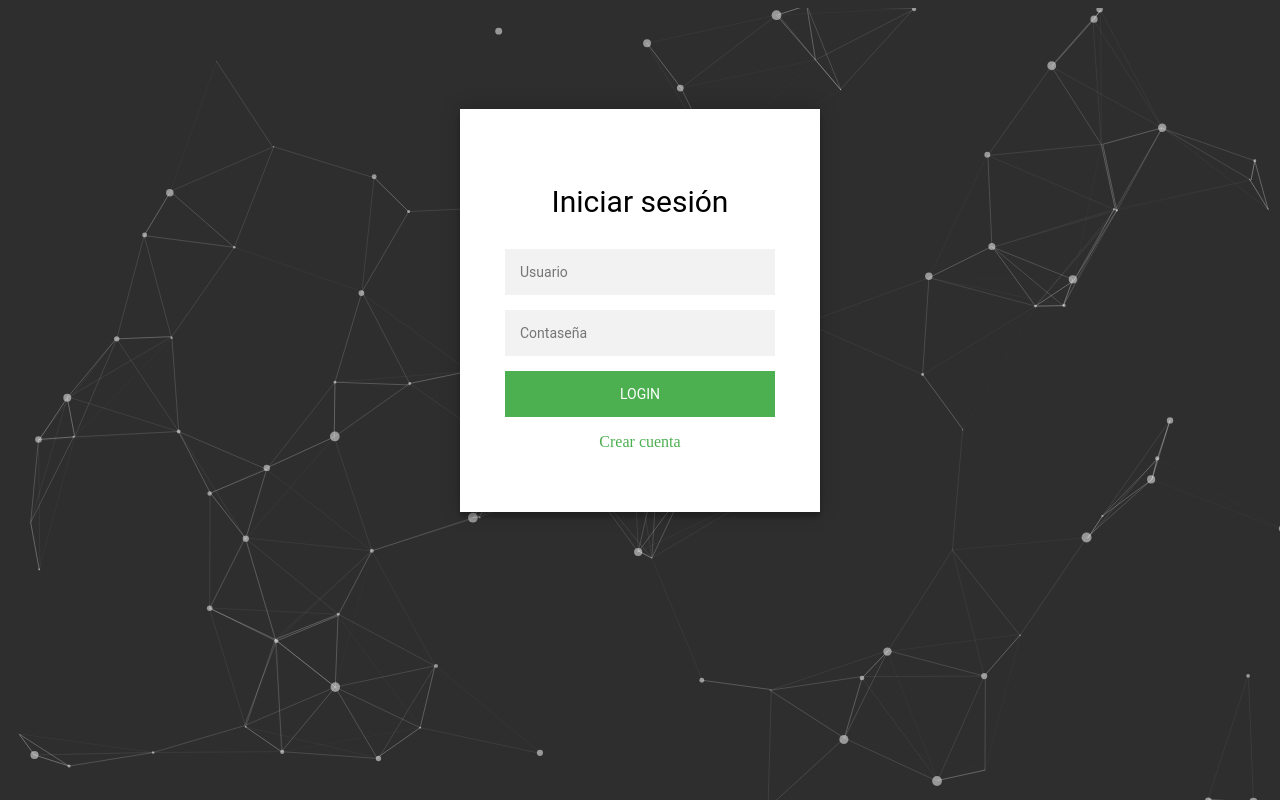
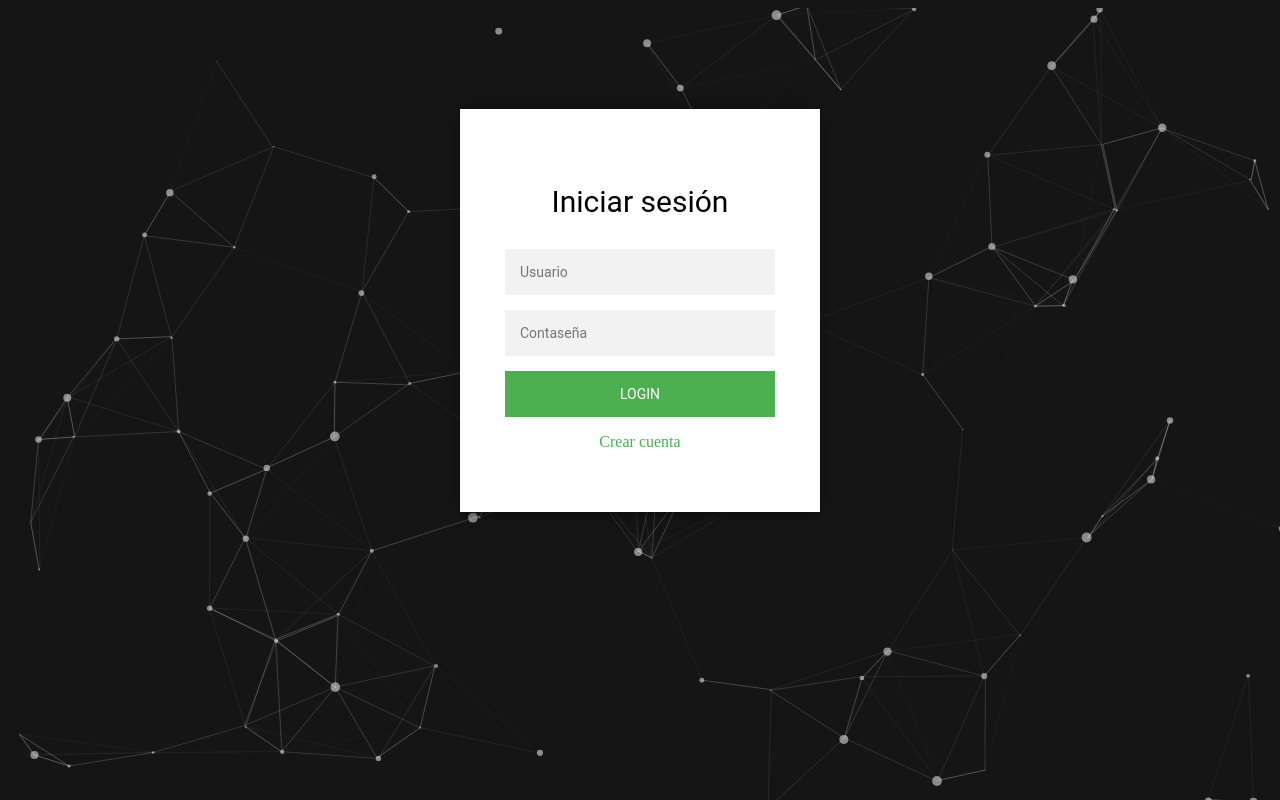
Before and after one commit to rafaelrv95/django-inicio, a Django app: page /polls/ in a window 1280 px wide. Run offline with Django 3.2, Linux system fonts and the light colour scheme.

Commit message:
Cambio de colores

```diff
--- a/static/css/estilo.css
+++ b/static/css/estilo.css
@@ -1,5 +1,5 @@
 body {
-  background: #2E2E2E;
+  background: #151515;
 }
 #particles-js{
   width:100%;
```
